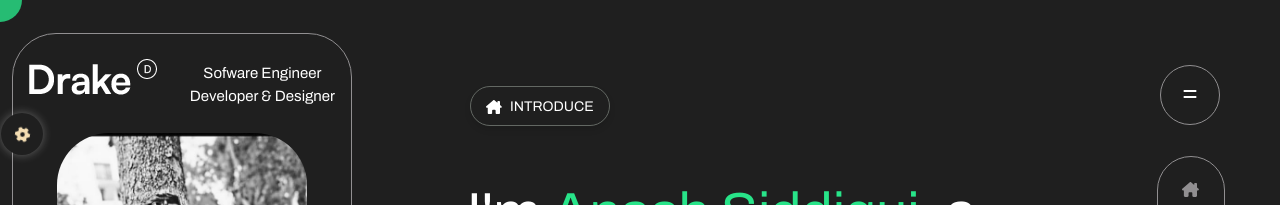
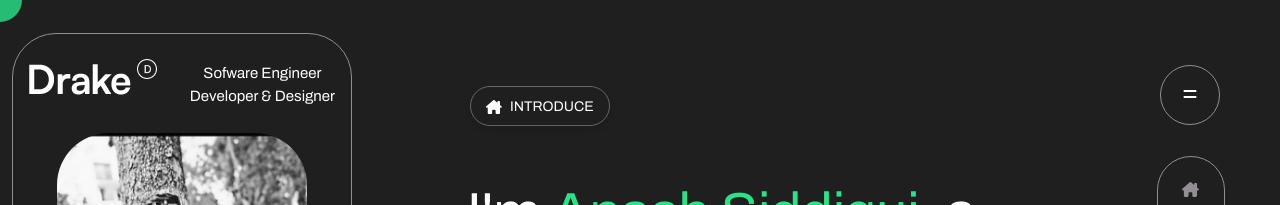
Before and after one commit to anashsiddiq/drakesportfolio, a React (Vite) app: page / in a window 1280 px wide. Shown: the top 205 px of the page. Built offline with nearby package versions, Linux system fonts and the light colour scheme; a web font is replaced by a local one.

Commit message:
first commit

```diff
--- a/src/Component/OffcanvasNavbar.jsx
+++ b/src/Component/OffcanvasNavbar.jsx
@@ -87,7 +87,7 @@ const OffcanvasNavbar = () => {
             {show && <div className="overlay" onClick={() => setShow(false)}></div>}
             <NavbarLinks/>
             <Mystatus/>
-            <Settingback/>
+            {/* <Settingback/> */}
             <SelfIntroduction/>
             <RoundText/>
             <Projectandexpdetails/>
--- a/src/index.css
+++ b/src/index.css
@@ -39,7 +39,6 @@ html,body{
     height: 100%;
     width: 100%;
 
-
 }
 
 @media (max-width:768px) {
```
